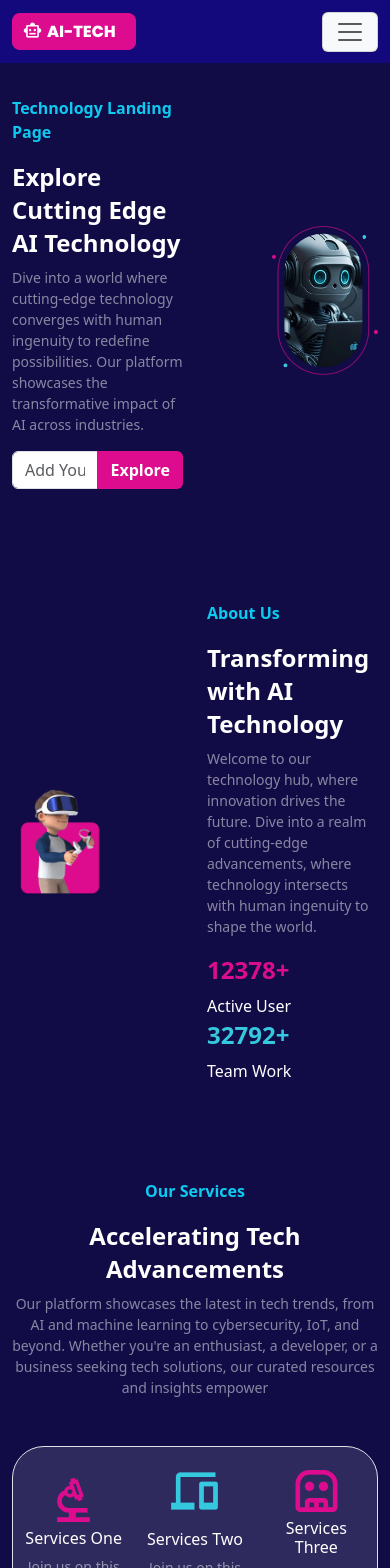
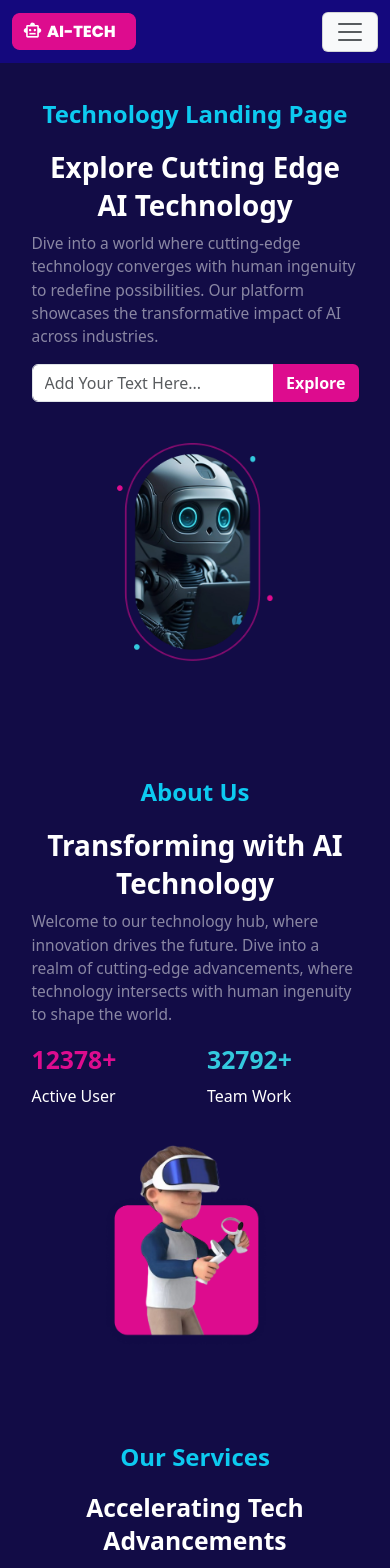
Before and after one commit to Khairul-Islam-1114/Technology-Landing-Page, a React (Create React App) app: page / in a window 390 px wide. Shown: the top 1568 px of the page. Built offline with nearby package versions, Linux system fonts and the light colour scheme.

Commit message:
Now it's fully Mobile Responsive

```diff
--- a/src/components/Footer/Footer.css
+++ b/src/components/Footer/Footer.css
@@ -27,6 +27,11 @@
 }
 
 @media screen and (max-width:768px) {
+
+    .footer-row-1{
+        display: flex;
+        flex-direction: column;
+    }
     .second-row{
         display: flex;
         flex-direction: column;
@@ -35,16 +40,13 @@
         gap: 25px;
     }
 
-    h2{
-        font-size: 24px;
+    .second-row h3{
+        text-align: center;
     }
 
-    h3{
-        font-size: 20px;
-    }
-
-    p,a{
-        font-size: 14px;
+    .contact-row-last{
+        display: grid;
+        grid-template-columns: 1fr 2fr 1fr;
     }
 
 
--- a/src/components/Footer/Footer.jsx
+++ b/src/components/Footer/Footer.jsx
@@ -25,7 +25,7 @@ const Footer = () => {
   return (
     <footer className='container rounded px-4 pt-5 pb-4' id='footer'>
 
-        <div className="row">
+        <div className="row footer-row-1">
 
             <div className="col">
                 <h2 className='text-white'>Stay Information</h2>
@@ -52,7 +52,7 @@ const Footer = () => {
 
             <div className="col">
 
-                <div className="row">
+                <div className="row contact-row-last">
 
                     <div className="col">
 
--- a/src/pages/About/About.css
+++ b/src/pages/About/About.css
@@ -29,14 +29,61 @@ h1{
     }
 
     @media screen and (max-width: 768px) {
-        h1{
-            font-size: 24px;
+
+        .highlight, h1{
+            text-align: center;
         }
-        .highlight{
-            font-size: 16px !important;
+
+        #about{
+            margin-bottom: -25px;
+            width: 90vw;
         }
-        p:not(.highlight){
-            font-size: 14px;
+
+        .about-row{
+            display: flex;
+            flex-direction: column-reverse;
+            gap: 25px;
+        }
+
+        .about-column-2{
+            width: 100%;
+        }
+
+        .about-row .about-column-1{
+            width: 50vw;
+            height: 235px;
+            position: relative;
+        }
+
+        .about-row .about-column-1 img{
+            animation: slideFromRight 3s linear forwards ;
+            position: absolute;
+            right: -250px;
+        }
+
+        @keyframes slideFromRight{
+            0%{
+            right: -200px;
+
+            }
+            25%{
+            right: -150px;
+
+            }
+
+            50%{
+            right: -100px;
+
+            }
+
+            75%{
+            right: -50px;
+
+            }
+
+            100%{
+                right: 0px;
+            }
         }
 
 
--- a/src/pages/About/About.jsx
+++ b/src/pages/About/About.jsx
@@ -42,19 +42,19 @@ const About = () => {
 
   return (
     <section id='about' className='container py-5'>
-        <div className="row d-flex justify-content-between align-items-center">
+        <div className="row d-flex justify-content-between align-items-center about-row">
 
-            <div className="col-4">
+            <div className="col-4 about-column-1">
                 <img src={boyWithTech} alt="Boy experiencing technology" className='img-fluid'/>
             </div>
 
-            <div className="col-6">
+            <div className="col-6 about-column-2">
 
                 <p className="highlight text-info">About Us</p>
                 <h1 className="text-white">Transforming with AI Technology</h1>
                 <p className='text-white-50'>Welcome to our technology hub, where innovation drives the future. Dive into a realm of cutting-edge advancements, where technology intersects with human ingenuity to shape the world.</p>
 
-                <div className='row d-flex'>
+                <div className='row d-flex justify-content-between'>
 
                   <div className="col text-white d-flex flex-column">
                     <h2 className="active-user">{activeUser}+</h2>
--- a/src/pages/Blogs/Blog.css
+++ b/src/pages/Blogs/Blog.css
@@ -7,18 +7,13 @@
 }
 
 @media screen and (max-width: 768px) {
-    h2{
-        font-size: 24px;
-    }
-    .highlight{
-        font-size: 16px !important;
-    }
-    p:not(.highlight){
-        font-size: 14px;
+
+    #blog{
+        width: 90vw;
     }
 
-    h5{
-        font-size: 16px;
+    #blog div h2{
+        text-align: center;
     }
 
     .card{
--- a/src/pages/Contact/Contact.css
+++ b/src/pages/Contact/Contact.css
@@ -1,19 +1,22 @@
 @media screen and (max-width: 768px) {
-    h2{
-        font-size: 24px;
+    #contact{
+        width: 90vw;
     }
-    .highlight{
-        font-size: 16px !important;
+
+    .contact-row h2{
+        text-align: center;
     }
-    p:not(.highlight){
-        font-size: 14px;
-    }
-    a{
-        font-size: 14px;
-    }
+
     .contact-row{
         display: flex;
         flex-direction: column;
     }
 
+    .contact-subrow{
+        display: flex;
+        gap: 25px;
+        align-items: center;
+        justify-content: space-between;
+    }
+
 }
--- a/src/pages/Contact/Contact.jsx
+++ b/src/pages/Contact/Contact.jsx
@@ -9,18 +9,19 @@ import AI from '../../assets/images/Right Contact.png';
 const Contact = () => {
   return (
     <section id='contact' className='container py-5'>
-        <div className="row d-flex justify-content-between align-items-center gap-5">
+        <div className="row d-flex justify-content-between align-items-center gap-5 contact-row">
 
             <div className="col">
                 <p className="highlight text-info">Contact Us</p>
                 <h2 className='text-white'>Get In Touch AI TECH Technology</h2>
                 <p className='text-white-50'>Our platform showcases the latest in tech trends, from AI and machine learning to cybersecurity, IoT, and beyond. </p>
 
-                <div className="row mb-4 contact-row">
+                <div className="row mb-4 contact-subrow">
                     <div className="col-3 d-flex justify-content-start align-items-center gap-2">
                         <img src={email} alt="mail icon" className="img-fluid" />
                         <h6 className='text-white'><strong>Email:</strong></h6>
                     </div>
+
                     <div className="col">
                         <a href="mailto:aitechnology@example.com" className='text-white-50'>aitechnology@example.com</a>
                         <br />
@@ -28,7 +29,7 @@ const Contact = () => {
                     </div>
                 </div>
 
-                <div className="row mb-4 contact-row">
+                <div className="row mb-4 contact-subrow">
                     <div className="col-3 d-flex justify-content-start align-items-center gap-2">
                         <img src={phone} alt="phone icon" className="img-fluid" />
                         <h6 className='text-white'><strong>Contact:</strong></h6>
@@ -40,7 +41,7 @@ const Contact = () => {
                     </div>
                 </div>
 
-                <div className="row contact-row">
+                <div className="row contact-subrow">
                     <div className="col-3 d-flex justify-content-start align-items-center gap-2">
                         <img src={location} alt="location icon" className="img-fluid" />
                         <h6 className='text-white'><strong>Address:</strong></h6>
--- a/src/pages/Home/Home.css
+++ b/src/pages/Home/Home.css
@@ -18,15 +18,60 @@ p:not(.highlight){
     font-size: 15.5px;
 }
 
+
+
 @media screen and (max-width: 768px) {
-    h1{
-        font-size: 24px;
+
+    #home{
+        width: 90vw;
     }
-    .highlight{
-        font-size: 16px !important;
+
+    .home-row{
+        display: flex;
+        flex-direction: column;
+        gap: 25px;
     }
-    p:not(.highlight){
-        font-size: 14px;
+
+    .home-row .column-1{
+        width: 100%;
+    }
+
+    .home-row .column-2{
+        width: 40vw;
+        height: 235px;
+        position: relative;
+        margin-bottom: 0;
+    }
+
+    .home-row .column-2 img{
+        animation: slideFromLeft 1s linear forwards ;
+        position: absolute;
+        left: -250px;
+    }
+
+    @keyframes slideFromLeft{
+        0%{
+        left: -200px;
+
+        }
+        25%{
+        left: -150px;
+
+        }
+
+        50%{
+        left: -100px;
+
+        }
+
+        75%{
+        left: -50px;
+
+        }
+
+        100%{
+            left: 0px;
+        }
     }
 
 
--- a/src/pages/Home/Home.jsx
+++ b/src/pages/Home/Home.jsx
@@ -6,8 +6,8 @@ import AI from '../../assets/images/Right Welcome.png'
 const Home = () => {
   return (
     <section className="container py-5 mt-5" id='home'>
-        <div className="row d-flex justify-content-between align-items-center">
-            <div className="col-6">
+        <div className="row d-flex justify-content-between align-items-center home-row">
+            <div className="col-6 column-1">
                 <p className="highlight text-info">Technology Landing Page</p>
                 <h1 className="text-white">Explore Cutting Edge AI Technology</h1>
                 <p className='text-white-50'>Dive into a world where cutting-edge technology converges with human ingenuity to redefine possibilities. Our platform showcases the transformative impact of AI across industries.</p>
@@ -18,7 +18,7 @@ const Home = () => {
                 </div>
             </div>
 
-            <div className="col-4">
+            <div className="col-4 column-2">
                 <img src={AI} alt="AI Generated" className="img-fluid" />
             </div>
         </div>
--- a/src/pages/Services/Services.css
+++ b/src/pages/Services/Services.css
@@ -28,18 +28,15 @@ h2{
 }
 
 @media screen and (max-width: 768px) {
-    h2{
-        font-size: 24px;
-    }
-    .highlight{
-        font-size: 16px !important;
-    }
-    p:not(.highlight){
-        font-size: 14px;
+
+    #services{
+        width: 90vw;
     }
 
-    h5{
-        font-size: 16px;
+    .service-box{
+        display: grid;
+        grid-template-columns: repeat(2,1fr);
+        gap: 20px;
     }
 
 
--- a/src/pages/Services/Services.jsx
+++ b/src/pages/Services/Services.jsx
@@ -41,7 +41,7 @@ const Services = () => {
 
         <p className="highlight text-info text-center">Our Services</p>
         <h2 className='text-center text-white'>Accelerating Tech Advancements</h2>
-        <p className="text-center text-white-50">Our platform showcases the latest in tech trends, from AI and machine learning to cybersecurity, IoT, and beyond. Whether you're an enthusiast, a developer, or a business seeking tech solutions, our curated resources and insights empower</p>
+        <p className="text-white-50">Our platform showcases the latest in tech trends, from AI and machine learning to cybersecurity, IoT, and beyond. Whether you're an enthusiast, a developer, or a business seeking tech solutions, our curated resources and insights empower</p>
 
         </div>
 
```
